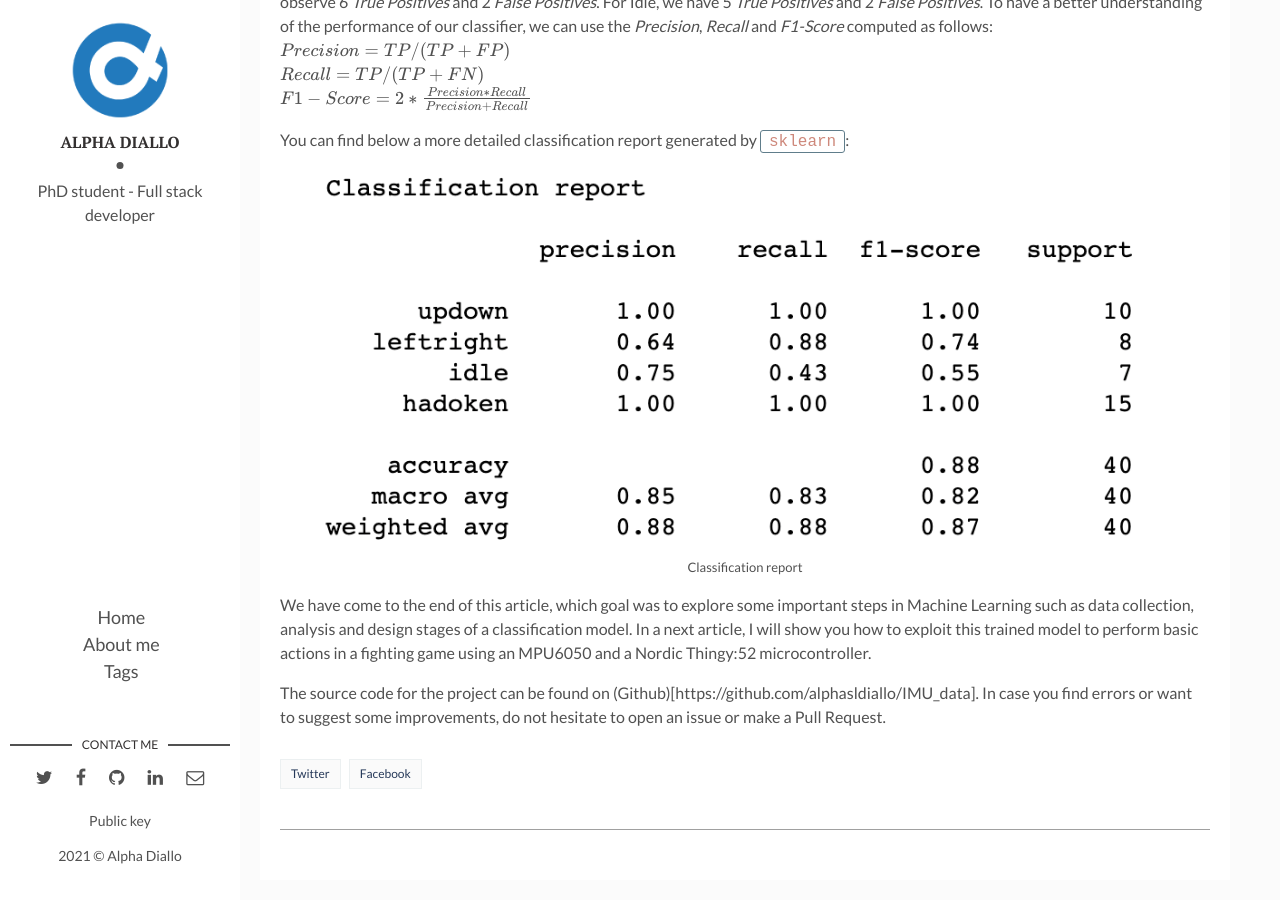
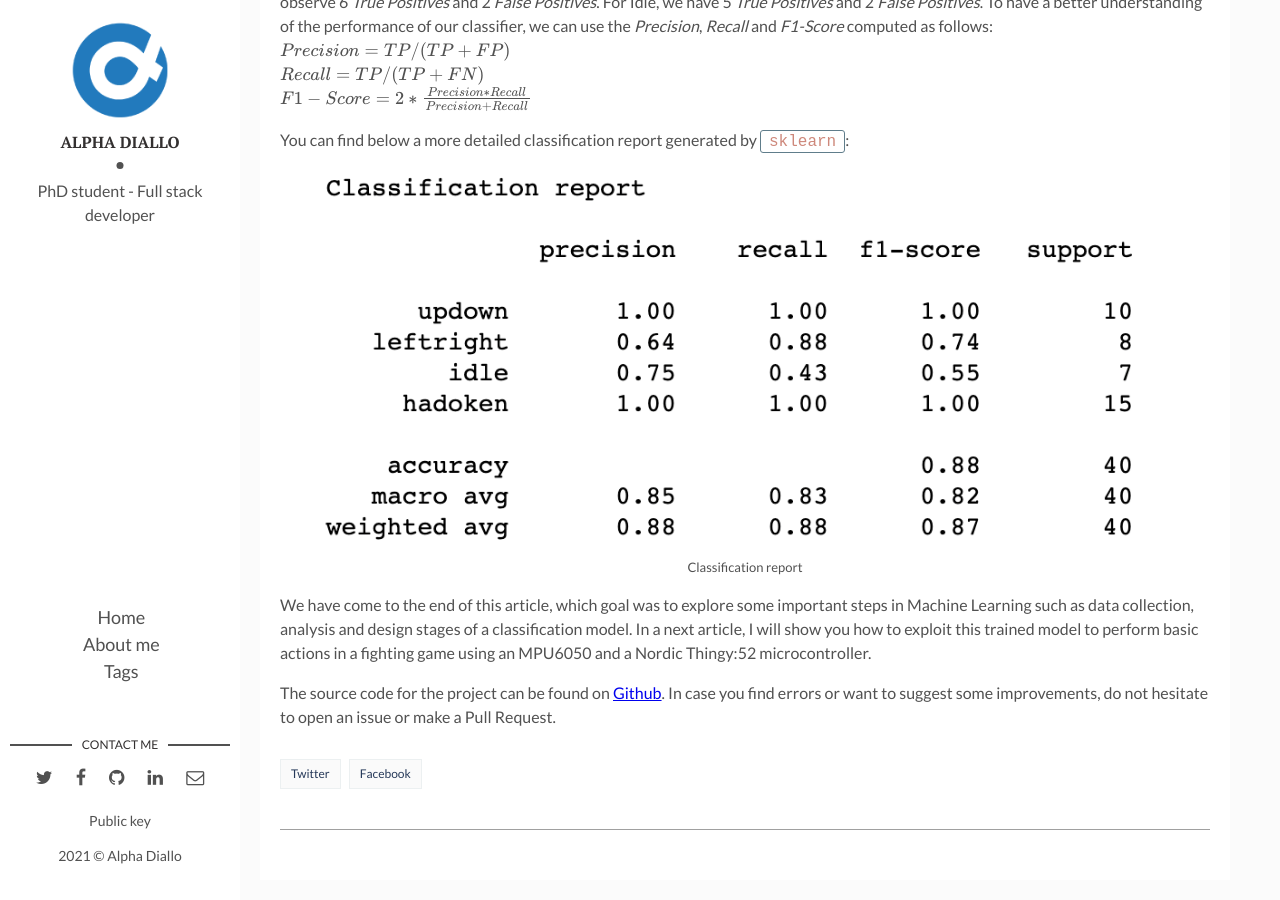
Before and after one commit to alphasldiallo/alphasldiallo.github.io, a Jekyll site: the page built from _posts/2021-03-27-gesture-recognition-using-a-neural-network.md, in a window 1280 px wide and 900 px high, scrolled down 12252 px. Built offline with Jekyll 4.4.1, drawn with Linux system fonts in a browser that asks for light colours; comment, search, counter and statistics services are not loaded.

Commit message:
Link issues fixed

```diff
--- a/_posts/2021-03-27-gesture-recognition-using-a-neural-network.md
+++ b/_posts/2021-03-27-gesture-recognition-using-a-neural-network.md
@@ -354,4 +354,4 @@ You can find below a more detailed classification report generated by `sklearn`:
 
 We have come to the end of this article, which goal was to explore some important steps in Machine Learning such as data collection, analysis and design stages of a classification model. In a next article, I will show you how to exploit this trained model to perform basic actions in a fighting game using an MPU6050 and a Nordic Thingy:52 microcontroller.
 
-The source code for the project can be found on (Github)[https://github.com/alphasldiallo/IMU_data]. In case you find errors or want to suggest some improvements, do not hesitate to open an issue or make a Pull Request.
+The source code for the project can be found on [Github](https://github.com/alphasldiallo/IMU_data). In case you find errors or want to suggest some improvements, do not hesitate to open an issue or make a Pull Request.
```
